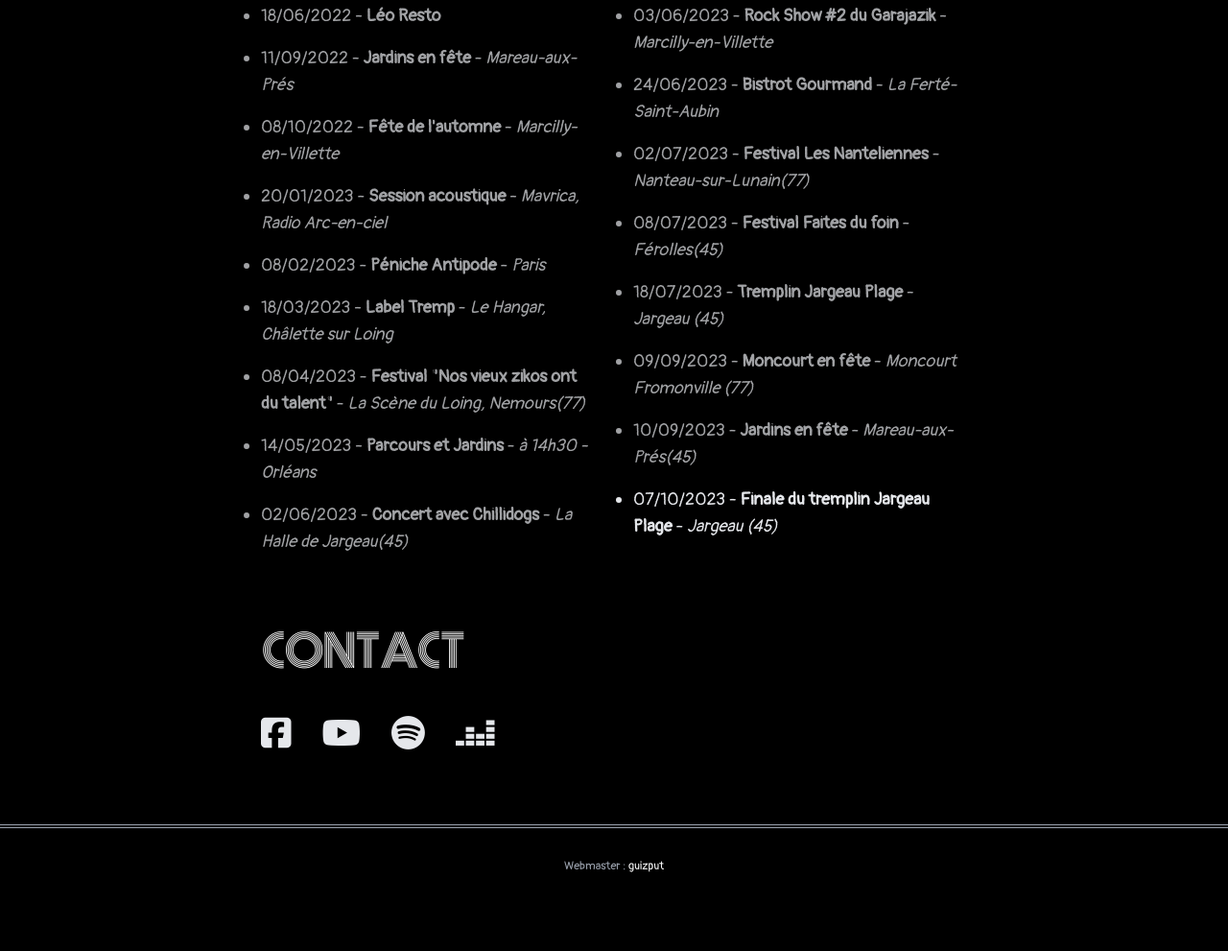
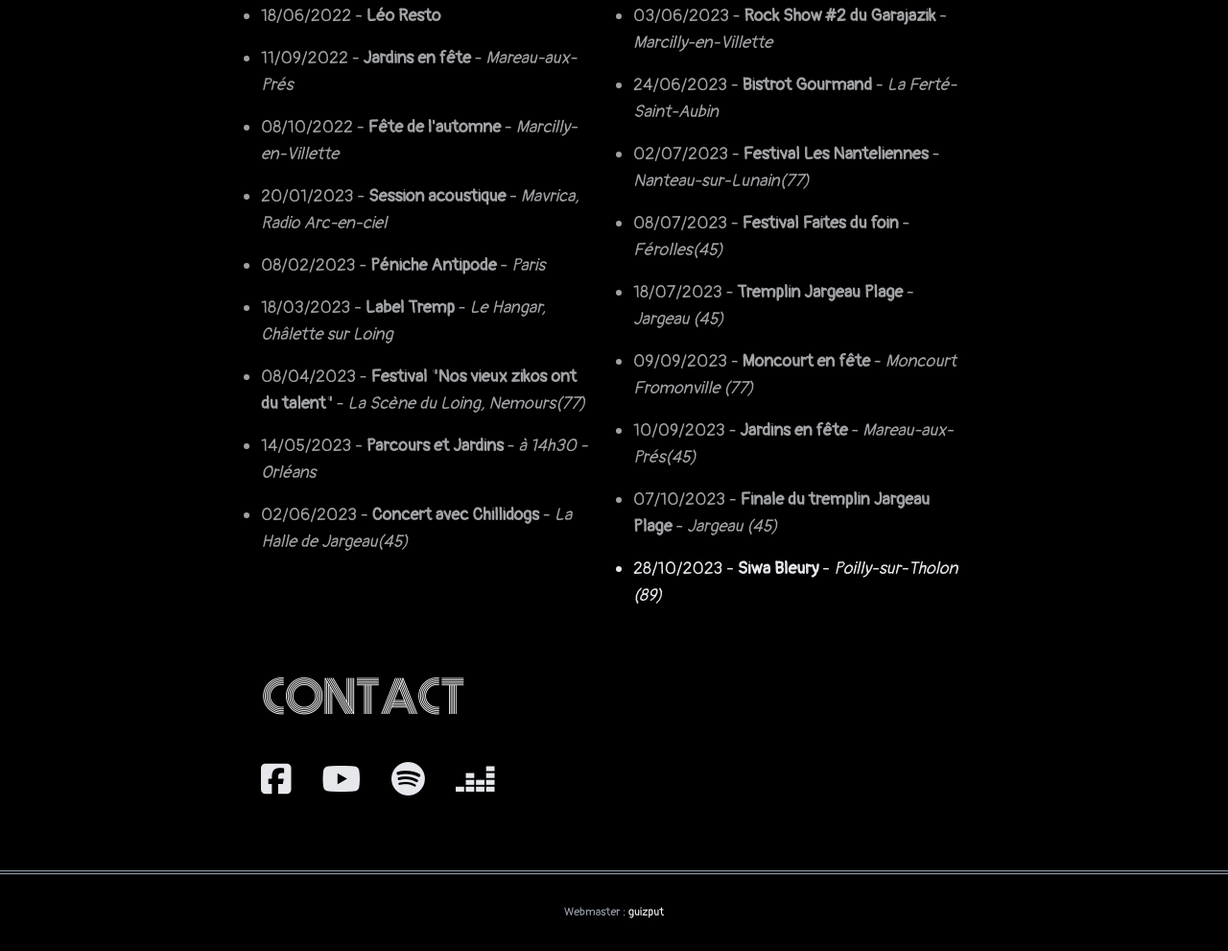
Before and after one commit to guizput/the-gig, a website built with Parcel: page index.html in a window 1280 px wide. Shown: the part 2289-3280 px from the top of the page at 96% size. Before the commit the page ends 3232 px from the top, so only its background shows below. Built offline with nearby package versions, Linux system fonts and the light colour scheme.

Commit message:
ajoute date siwa bleury

```diff
--- a/index.html
+++ b/index.html
@@ -262,10 +262,19 @@
 						-
 						<em>Mareau-aux-Prés(45)</em>
 					</li>
-					<li class="mb-4">
+					<li class="mb-4 opacity-70">
 						07/10/2023 -
 						<b>Finale du tremplin Jargeau Plage</b>
 						- <em>Jargeau (45)</em>
+					</li>
+					<li class="mb-4">
+						28/10/2023 -
+						<b
+							><a href="https://www.facebook.com/profile.php?id=100089691164262"
+								>Siwa Bleury</a
+							></b
+						>
+						- <em>Poilly-sur-Tholon (89)</em>
 					</li>
 				</ul>
 			</div>
```
